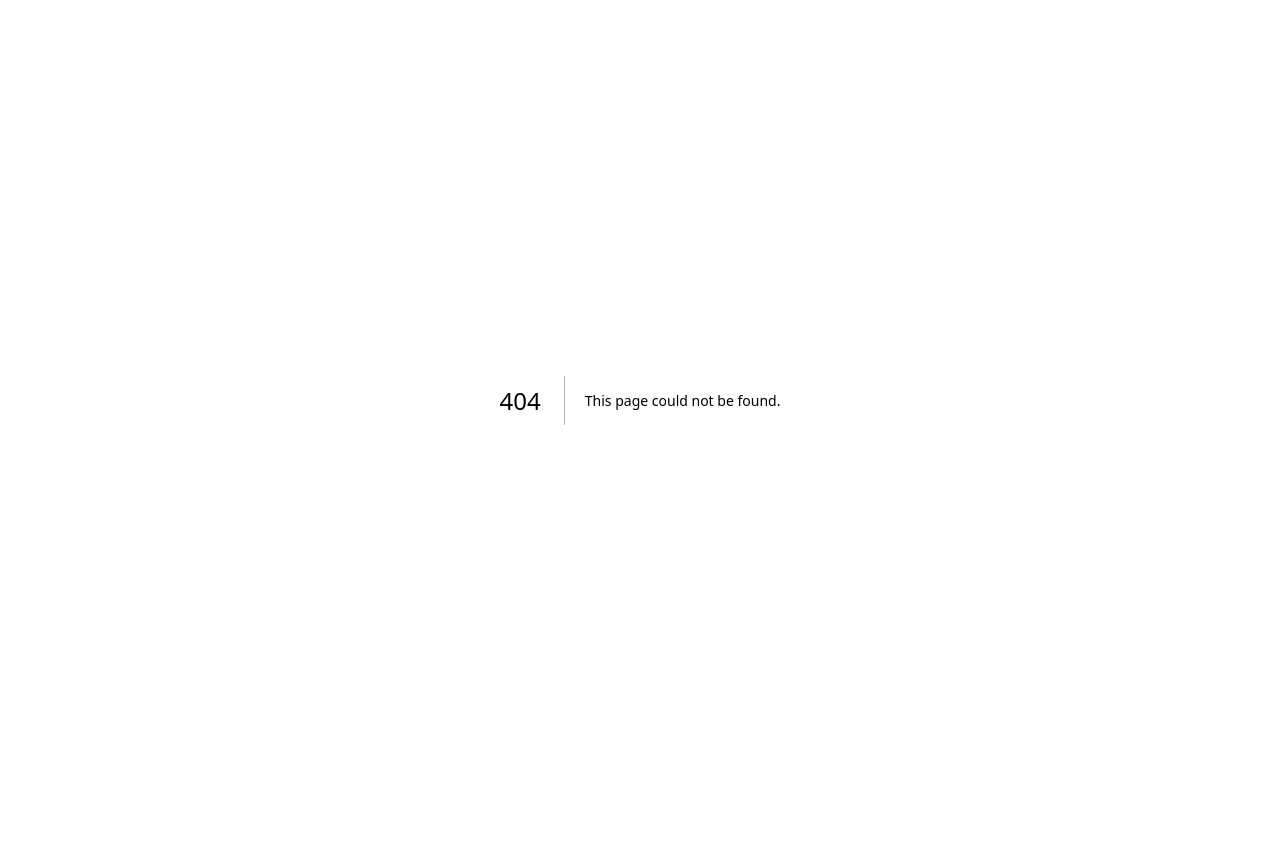
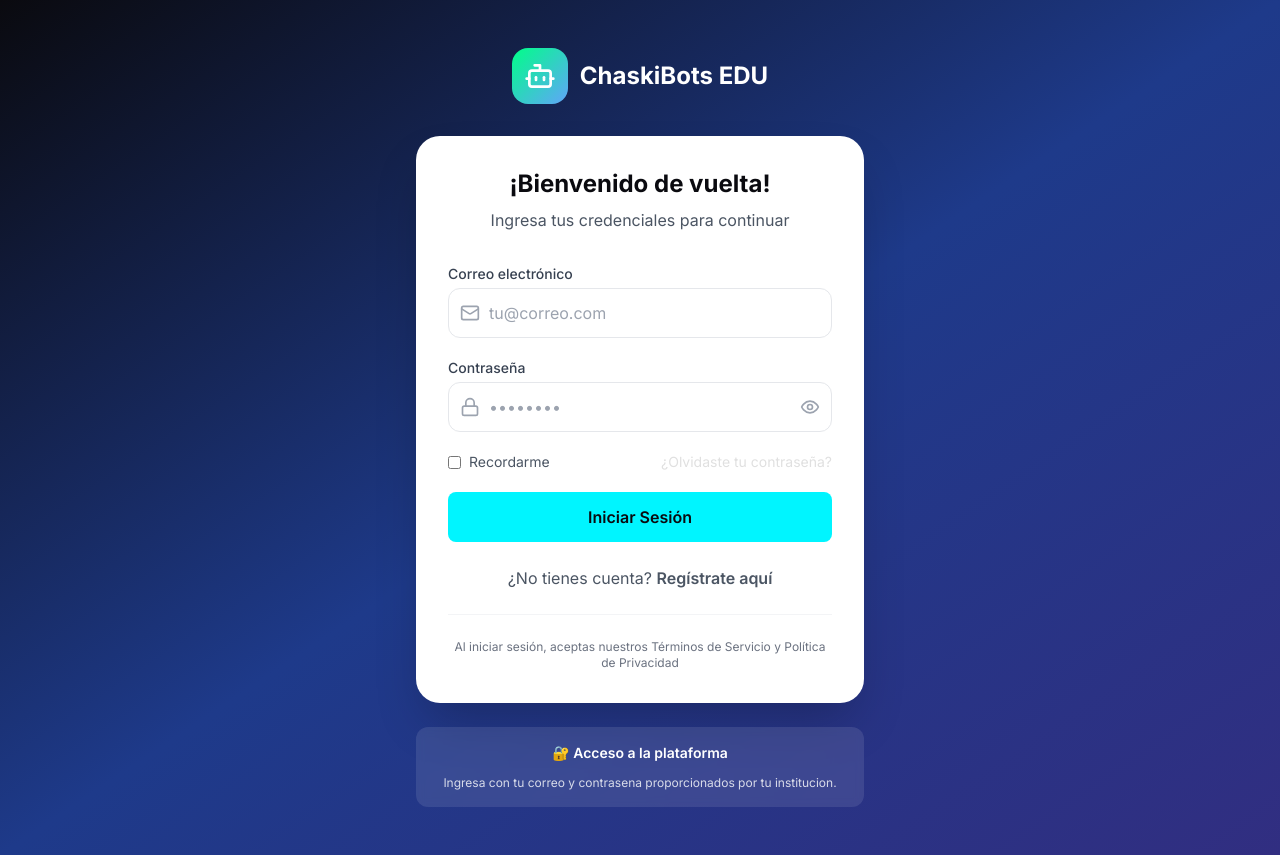
Before and after one commit to chaskibotslab/chaskibots-edu, a Next.js app: page /login in a window 1280 px wide. Before the commit this address had no page. Before the commit the page ends 800 px from the top, so only its background shows below. Built offline with nearby package versions, Linux system fonts and the light colour scheme.

Commit message:
Add files via upload

```diff
--- /dev/null
+++ b/src/app/login/page.tsx
@@ -0,0 +1,165 @@
+'use client'
+
+import { useState } from 'react'
+import { useRouter } from 'next/navigation'
+import Link from 'next/link'
+import { useAuth } from '@/components/AuthProvider'
+import { Bot, Mail, Lock, Eye, EyeOff, Loader2 } from 'lucide-react'
+
+export default function LoginPage() {
+  const [email, setEmail] = useState('')
+  const [password, setPassword] = useState('')
+  const [showPassword, setShowPassword] = useState(false)
+  const [isLoading, setIsLoading] = useState(false)
+  const [error, setError] = useState('')
+  const { login } = useAuth()
+  const router = useRouter()
+
+  const handleSubmit = async (e: React.FormEvent) => {
+    e.preventDefault()
+    setError('')
+    setIsLoading(true)
+
+    try {
+      const result = await login(email, password)
+      if (result.success) {
+        // Redirigir según el rol o a la página solicitada
+        const params = new URLSearchParams(window.location.search)
+        const redirect = params.get('redirect') || '/niveles'
+        router.push(redirect)
+      } else {
+        setError(result.error || 'Credenciales incorrectas. Intenta de nuevo.')
+      }
+    } catch {
+      setError('Error al iniciar sesión. Intenta más tarde.')
+    } finally {
+      setIsLoading(false)
+    }
+  }
+
+  return (
+    <div className="min-h-screen flex items-center justify-center bg-gradient-to-br from-chaski-dark via-blue-900 to-indigo-900 px-4 py-12">
+      <div className="w-full max-w-md">
+        {/* Logo */}
+        <div className="text-center mb-8">
+          <Link href="/" className="inline-flex items-center gap-3">
+            <div className="w-14 h-14 bg-gradient-to-br from-chaski-accent to-blue-400 rounded-2xl flex items-center justify-center">
+              <Bot className="w-8 h-8 text-white" />
+            </div>
+            <span className="text-2xl font-bold text-white">ChaskiBots EDU</span>
+          </Link>
+        </div>
+
+        {/* Login Card */}
+        <div className="bg-white rounded-3xl shadow-2xl p-8">
+          <h1 className="text-2xl font-bold text-chaski-dark text-center mb-2">
+            ¡Bienvenido de vuelta!
+          </h1>
+          <p className="text-gray-600 text-center mb-8">
+            Ingresa tus credenciales para continuar
+          </p>
+
+          <form onSubmit={handleSubmit} className="space-y-5">
+            {error && (
+              <div className="bg-red-50 border border-red-200 text-red-700 px-4 py-3 rounded-xl text-sm">
+                {error}
+              </div>
+            )}
+
+            <div>
+              <label className="block text-sm font-medium text-gray-700 mb-1">
+                Correo electrónico
+              </label>
+              <div className="relative">
+                <Mail className="absolute left-3 top-1/2 -translate-y-1/2 w-5 h-5 text-gray-400" />
+                <input
+                  type="email"
+                  value={email}
+                  onChange={(e) => setEmail(e.target.value)}
+                  className="w-full pl-10 pr-4 py-3 border border-gray-200 rounded-xl focus:ring-2 focus:ring-chaski-accent focus:border-transparent transition-all"
+                  placeholder="tu@correo.com"
+                  required
+                />
+              </div>
+            </div>
+
+            <div>
+              <label className="block text-sm font-medium text-gray-700 mb-1">
+                Contraseña
+              </label>
+              <div className="relative">
+                <Lock className="absolute left-3 top-1/2 -translate-y-1/2 w-5 h-5 text-gray-400" />
+                <input
+                  type={showPassword ? 'text' : 'password'}
+                  value={password}
+                  onChange={(e) => setPassword(e.target.value)}
+                  className="w-full pl-10 pr-12 py-3 border border-gray-200 rounded-xl focus:ring-2 focus:ring-chaski-accent focus:border-transparent transition-all"
+                  placeholder="••••••••"
+                  required
+                />
+                <button
+                  type="button"
+                  onClick={() => setShowPassword(!showPassword)}
+                  className="absolute right-3 top-1/2 -translate-y-1/2 text-gray-400 hover:text-gray-600"
+                >
+                  {showPassword ? <EyeOff className="w-5 h-5" /> : <Eye className="w-5 h-5" />}
+                </button>
+              </div>
+            </div>
+
+            <div className="flex items-center justify-between text-sm">
+              <label className="flex items-center gap-2">
+                <input type="checkbox" className="rounded border-gray-300" />
+                <span className="text-gray-600">Recordarme</span>
+              </label>
+              <a href="#" className="text-chaski-blue hover:underline">
+                ¿Olvidaste tu contraseña?
+              </a>
+            </div>
+
+            <button
+              type="submit"
+              disabled={isLoading}
+              className="w-full btn-primary py-3 flex items-center justify-center gap-2"
+            >
+              {isLoading ? (
+                <>
+                  <Loader2 className="w-5 h-5 animate-spin" />
+                  Ingresando...
+                </>
+              ) : (
+                'Iniciar Sesión'
+              )}
+            </button>
+          </form>
+
+          <div className="mt-6 text-center">
+            <p className="text-gray-600">
+              ¿No tienes cuenta?{' '}
+              <Link href="/register" className="text-chaski-blue font-semibold hover:underline">
+                Regístrate aquí
+              </Link>
+            </p>
+          </div>
+
+          <div className="mt-6 pt-6 border-t border-gray-100">
+            <p className="text-xs text-gray-500 text-center">
+              Al iniciar sesión, aceptas nuestros{' '}
+              <a href="#" className="text-chaski-blue hover:underline">Términos de Servicio</a>
+              {' '}y{' '}
+              <a href="#" className="text-chaski-blue hover:underline">Política de Privacidad</a>
+            </p>
+          </div>
+        </div>
+
+        {/* Info de acceso */}
+        <div className="mt-6 bg-white/10 backdrop-blur-sm rounded-xl p-4 text-white text-sm">
+          <p className="font-semibold mb-3 text-center">🔐 Acceso a la plataforma</p>
+          <p className="text-xs text-center opacity-80">
+            Ingresa con tu correo y contrasena proporcionados por tu institucion.
+          </p>
+        </div>
+      </div>
+    </div>
+  )
+}
```
